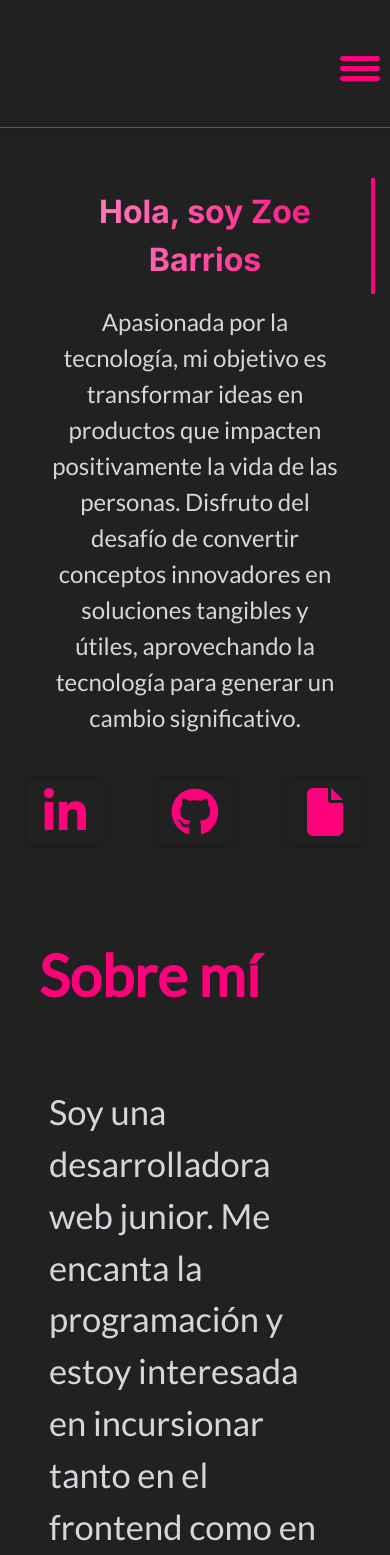
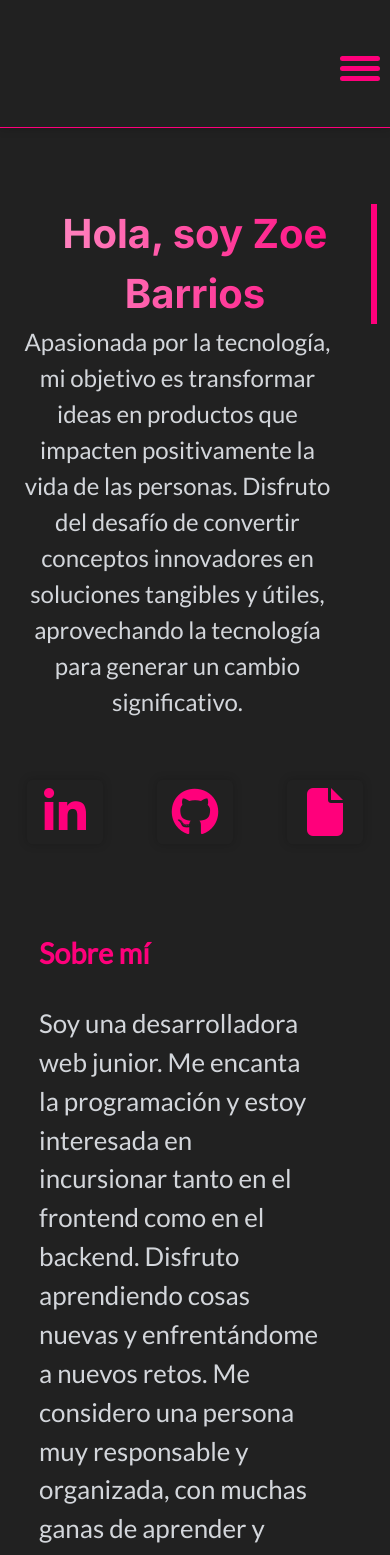
Before and after one commit to ZoeBarrios/portfolio, a React (Vite) app: page / in a window 390 px wide. Shown: the top 1555 px of the page. Built offline with nearby package versions, Linux system fonts and the light colour scheme.

Commit message:
detalles de estilos

```diff
--- /dev/null
+++ b/src/components/BackButton.jsx
@@ -0,0 +1,10 @@
+export default function BackButton() {
+  const handleReturn = () => {
+    window.history.back();
+  };
+  return (
+    <button className="back-button" onClick={handleReturn}>
+      <i className="fa-solid fa-arrow-right fa-rotate-180"></i>
+    </button>
+  );
+}
--- a/src/components/Pages/proyecto-info.jsx
+++ b/src/components/Pages/proyecto-info.jsx
@@ -3,6 +3,7 @@ import { useRoute } from "wouter";
 import "../../stylesheets/proyecto-info.css";
 import GitHub from "/img/tecnologias/github.png";
 import Web from "/img/tecnologias/web.webp";
+import BackButton from "../BackButton";
 
 export default function ProyectoInfo() {
   const [match, params] = useRoute("/proyecto/:id");
@@ -12,9 +13,13 @@ export default function ProyectoInfo() {
     PROYECTOS[id];
   return (
     <section style={{ backgroundColor: color }} className="section-proyect">
+      <BackButton />
       <div className="info-proyect">
+        <img src={img} className="img-proyecto" />
+
+        <section className="info">
           <section className="title-section">
-          <h1>{nombre}</h1>
+            <h1 style={{ color: color }}>{nombre}</h1>
             <div className="container-links">
               {github && (
                 <a
@@ -22,6 +27,7 @@ export default function ProyectoInfo() {
                   target="_blank"
                   rel="noreferrer"
                   className="link"
+                  style={{ backgroundColor: color }}
                 >
                   <img src={GitHub} />
                 </a>
@@ -32,15 +38,13 @@ export default function ProyectoInfo() {
                   target="_blank"
                   rel="noreferrer"
                   className="link"
+                  style={{ backgroundColor: color }}
                 >
                   <img src={Web} />
                 </a>
               )}
             </div>
           </section>
-
-        <img src={img} className="img-proyecto" />
-        <section className="info">
           <h2 style={{ color: color }}>Sobre el proyecto</h2>
           <p>{descripcion}</p>
           <h2 style={{ color: color }}>Tecnologias utilizadas: </h2>
--- a/src/stylesheets/aboutme.css
+++ b/src/stylesheets/aboutme.css
@@ -23,6 +23,8 @@
 
 .info-personal-texto p {
   margin: 0;
+  padding: 0;
+  font-size: 1.8em;
 }
 .info-personal-texto h2 {
   font-size: 2em;
@@ -54,7 +56,7 @@
   }
   .info-personal-texto {
     width: 100%;
-    font-size: 2em;
+    font-size: 1em;
   }
 
   .biografia__container__image {
--- a/src/stylesheets/biografia.css
+++ b/src/stylesheets/biografia.css
@@ -97,7 +97,7 @@ a:hover {
   font-weight: 800;
   width: 100%;
   color: var(--secondary-color);
-  margin-left: 0.5em;
+
   border-right: 0.15em solid var(--secondary-color);
   text-align: center;
   animation: typing 4s steps(38) 1s 1 normal both, blink 1s steps(1) infinite;
@@ -125,10 +125,18 @@ a:hover {
 
 @media (max-width: 968px) {
   .bio-texto {
-    width: 60%;
+    width: 90%;
+  }
+
+  .bio-texto > p {
+    padding: 0;
+    margin: 0;
   }
   .title {
-    font-size: 2.5em;
+    font-size: 3em;
+    padding: 0;
+    margin: 0;
+    width: 100%;
   }
   .zoe-letter {
     font-size: 2.5rem;
@@ -137,20 +145,24 @@ a:hover {
   .header nav ul {
     gap: 2em;
   }
+
+  .zoe-letter {
+    font-size: 5rem;
+  }
 }
 
 @media screen and (max-width: 580px) {
   .bio-texto {
-    width: 80%;
-
+    width: 90%;
     margin-bottom: 6em;
   }
 
   .bio-texto p {
     margin: 0;
+    padding: 0;
   }
   .title {
-    font-size: 2em;
+    font-size: 2.5em;
     white-space: normal;
     animation: none;
   }
@@ -191,10 +203,6 @@ a:hover {
     z-index: 100;
   }
 
-  .zoe-letter {
-    display: none;
-  }
-
   .bar {
     display: block;
     width: 2.5rem;
--- a/src/stylesheets/contacto.css
+++ b/src/stylesheets/contacto.css
@@ -53,7 +53,7 @@ textarea {
   color: white;
   font-size: 14px;
   outline: none;
-  width: 95%;
+  width: 90%;
   border: 1px solid var(--secondary-color);
   transition: background-color 0.3s ease;
 }
@@ -78,8 +78,8 @@ textarea:focus {
   border: none;
   border-radius: 4px;
   padding: 10px;
-  font-size: 1rem;
-  font-weight: bold;
+  font-size: 1.2rem;
+  font-weight: 800;
   transition: all 0.3s ease;
 }
 
@@ -101,6 +101,7 @@ textarea:focus {
   font-size: 2rem;
   font-weight: bold;
   margin: 0;
+  padding: 0;
   color: var(--text-color);
 }
 
--- a/src/stylesheets/proyecto-info.css
+++ b/src/stylesheets/proyecto-info.css
@@ -20,17 +20,17 @@
   overflow: hidden;
   color: black;
   padding-bottom: 3em;
-  margin-top: 2em;
+  margin-top: 5em;
 }
 
 .info-proyect h1 {
   font-size: 2.5rem;
   margin: 0;
   padding: 0;
-  margin-bottom: 1rem;
-  width: 100%;
   font-weight: bold;
-  text-align: left;
+  text-align: center;
+  text-shadow: 0 0 2px black;
+  width: 60%;
 }
 
 h2 {
@@ -48,26 +48,27 @@ h2 {
 
 .title-section {
   display: flex;
-  flex-direction: row;
+  flex-direction: column;
   justify-content: space-between;
+  flex: 1;
   align-items: center;
   width: 100%;
+  margin: 2em 0;
 }
 .container-links {
   display: flex;
   flex-direction: row;
-  justify-content: end;
-  align-items: flex-end;
+  justify-content: center;
+  align-self: center;
   gap: 1em;
   width: 100%;
-  margin-bottom: 2em;
 }
 
 .link {
   text-decoration: none;
   padding: 0.5em 1em;
-  width: 2em;
-  height: 2em;
+  width: 1em;
+  height: 1em;
   background-color: white;
   border-radius: 0.5rem;
   margin-top: 1em;
@@ -108,7 +109,7 @@ p {
   margin-left: 1.5em;
   line-height: 1.5;
   font-size: 1.2em;
-  padding: 10px;
+  width: 90%;
 }
 
 .list-techs-used {
@@ -129,8 +130,36 @@ p {
   background-color: var(--text-color);
 }
 
+.back-button {
+  position: absolute;
+  top: 0;
+  left: 0;
+  background-color: transparent;
+  border: none;
+  font-size: 3em;
+  color: white;
+  cursor: pointer;
+}
+
 @media screen and (min-width: 768px) {
   .info-proyect {
     width: 70%;
+    margin-top: 2em;
+  }
+
+  .title-section {
+    flex-direction: row;
+    justify-content: space-between;
+    width: 100%;
+  }
+
+  .info-proyect h1 {
+    text-align: left;
+    margin-left: 1em;
+  }
+
+  .container-links {
+    justify-content: flex-end;
+    margin-right: 2em;
   }
 }
```
Lines whose indentation alone changed are shown as unchanged.
